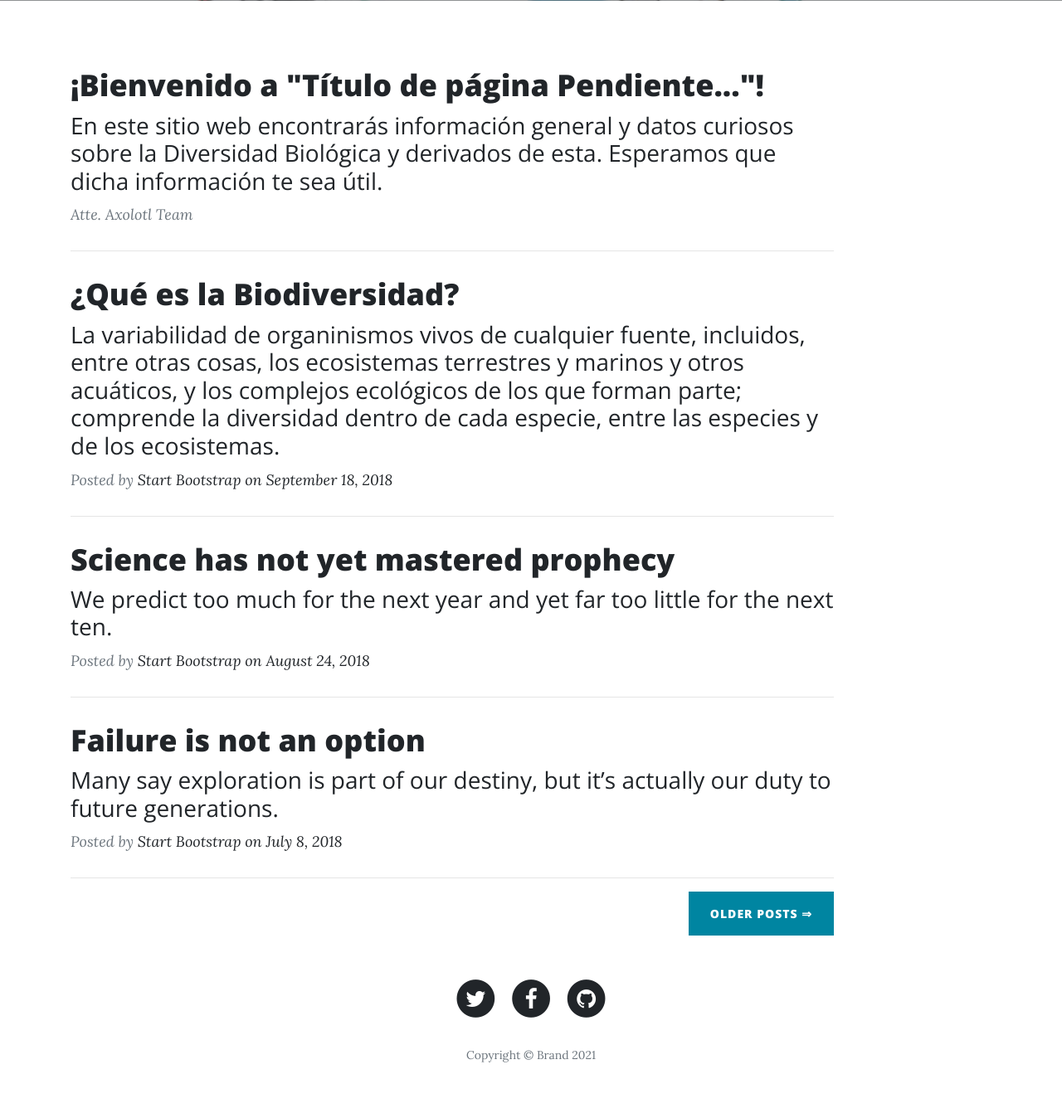
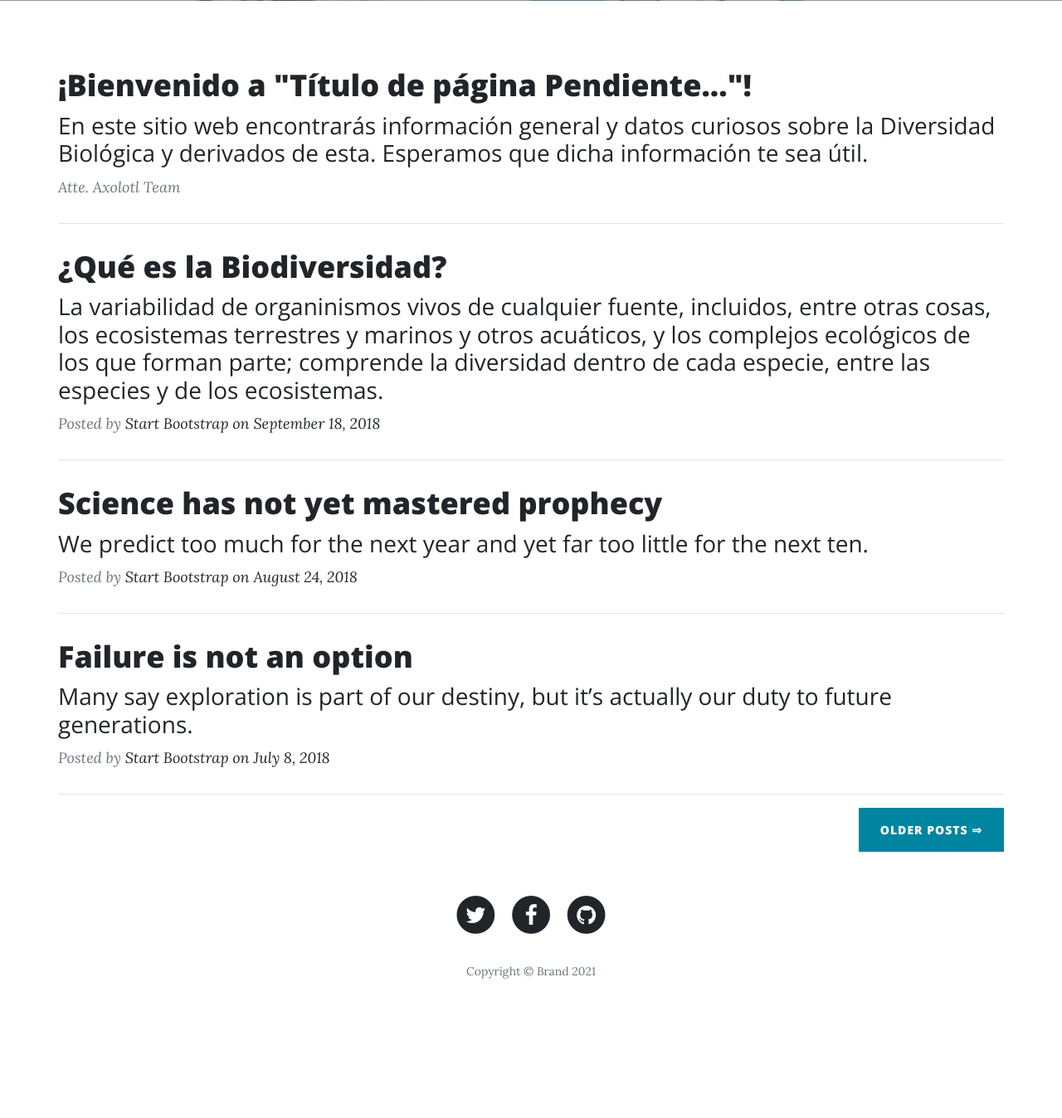
Before and after one commit to iscRamirezAbril/Biodiversidad, a PHP site: page / in a window 1280 px wide. Shown: the part 531-1879 px from the top of the page at 83% size. After the commit the page ends 1711 px from the top, so only its background shows below. Run offline with PHP 8.4, Linux system fonts and the light colour scheme.

Commit message:
No sé que cambios se harán :c

```diff
--- a/index.php
+++ b/index.php
@@ -38,7 +38,7 @@
     </header>
     <div class="container">
         <div class="row">
-            <div class="col-md-10 col-lg-35">
+            <div class="col-md-20 col-lg-35">
                 <div class="post-preview"><a href="#">
                         <h2 class="post-title">¡Bienvenido a "Título de página Pendiente..."!</h2>
                         <h3 class="post-subtitle">En este sitio web encontrarás información general y datos
```
